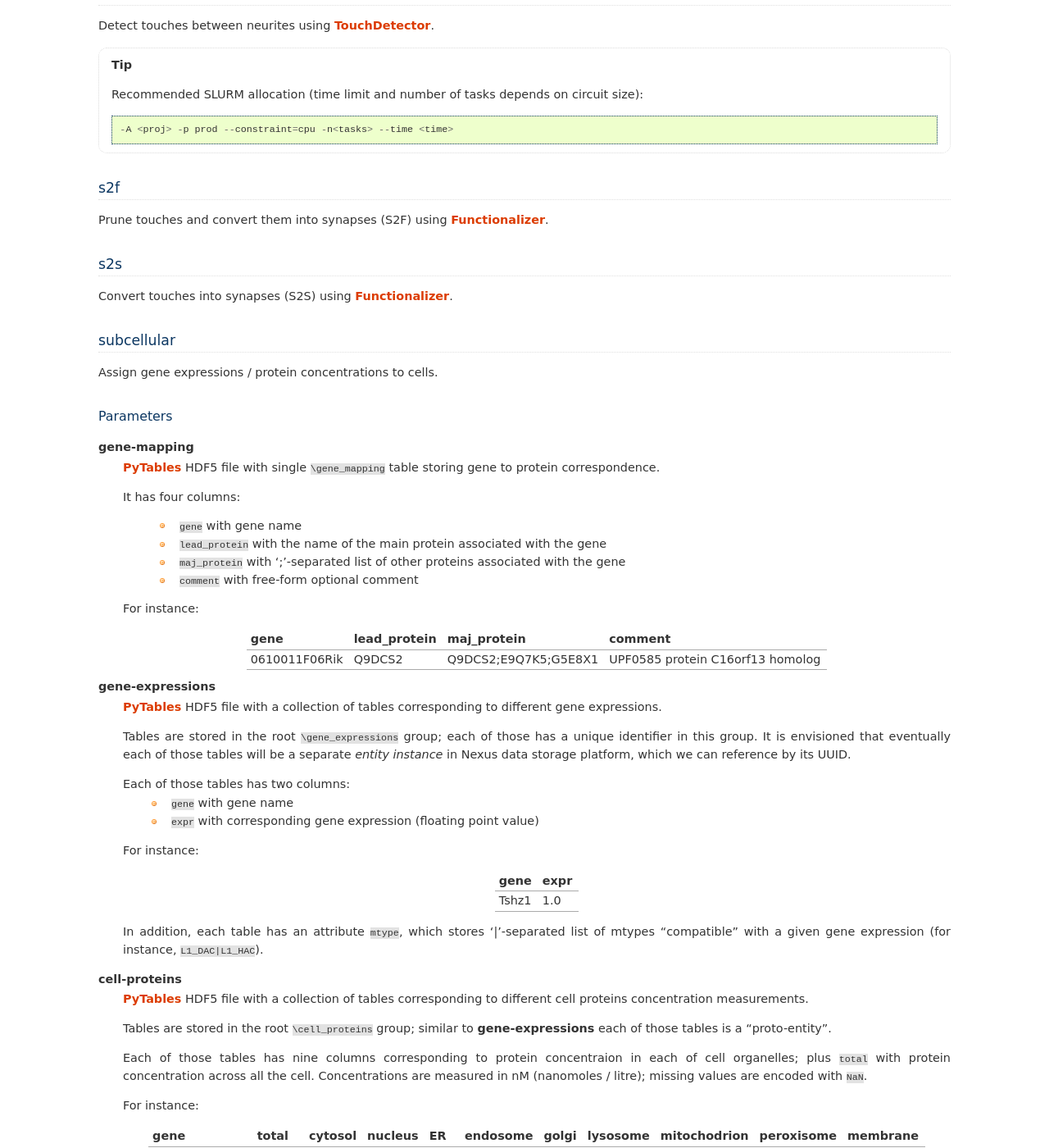
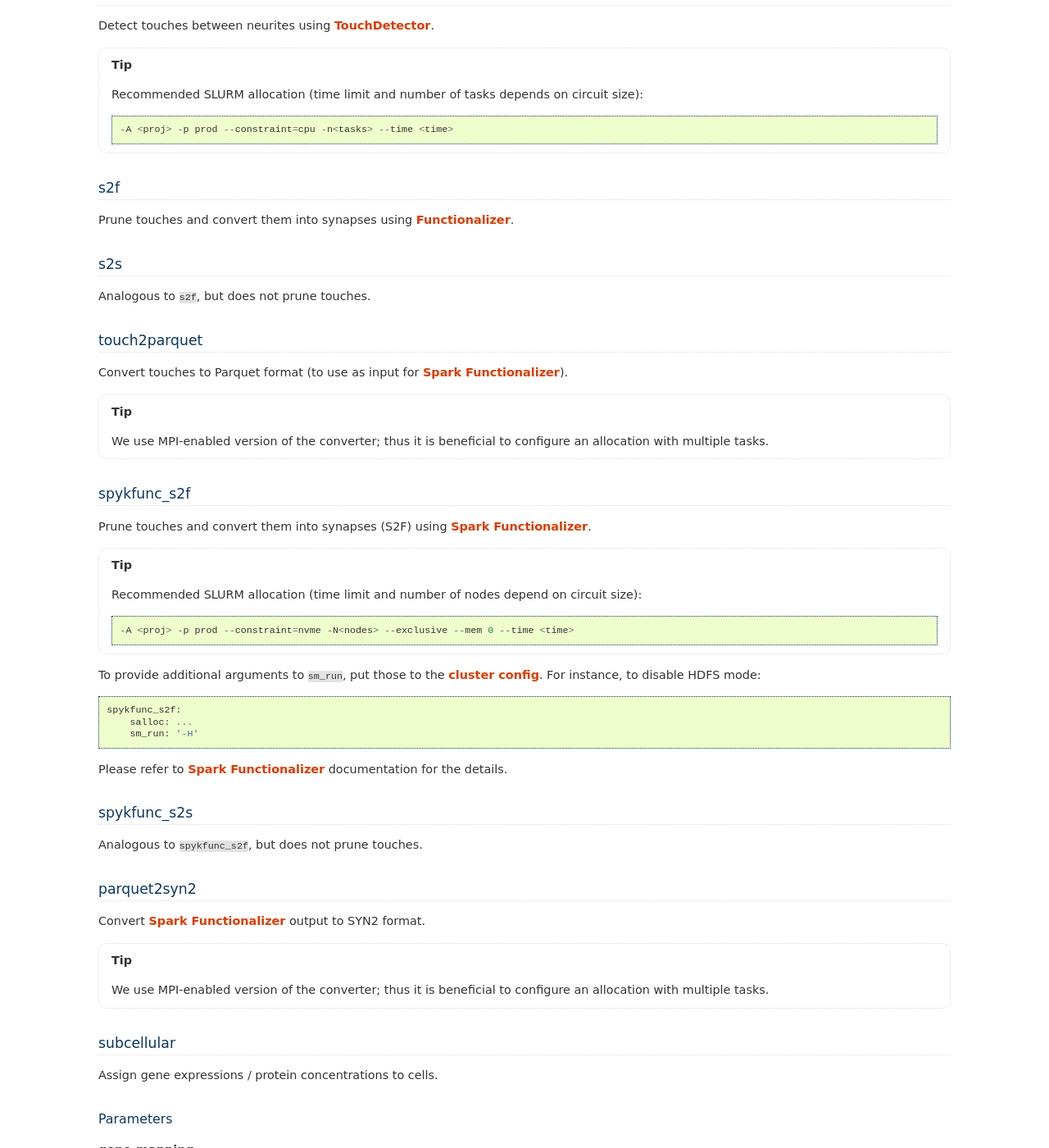
Before and after one commit to BlueBrain/circuit-build, a Sphinx documentation site: the page built from doc/source/phases.rst, in a window 1280 px wide and 1400 px high, scrolled down 2072 px. Shown: the whole window at 82% size. Built offline with Sphinx 7.4.7, drawn with Linux system fonts in a browser that asks for light colours; some of the changed text lies outside the part shown.

Commit message:
Introduced 'spykfunc' phases [NCX-131]
Change-Id: I6c330995cde9f22d034ef1391f12c551d843f912

```diff
--- a/doc/source/conf.py
+++ b/doc/source/conf.py
@@ -51,9 +51,9 @@ copyright = u'2018, NSE team'
 # built documents.
 #
 # The short X.Y version.
-version = '1.2'
+version = '1.3'
 # The full version, including alpha/beta/rc tags.
-release = '1.2'
+release = '1.3'
 
 # The language for content autogenerated by Sphinx. Refer to documentation
 # for a list of supported languages.
--- a/doc/source/phases.rst
+++ b/doc/source/phases.rst
@@ -138,7 +138,63 @@ Prune touches and convert them into synapses (S2F) using `Functionalizer <https:
 s2s
 ---
 
-Convert touches into synapses (S2S) using `Functionalizer <https://bbpteam.epfl.ch/documentation/#functionalizer>`_.
+Analogous to ``s2f``, but does not prune touches.
+
+.. _ref-phase-touch2parquet:
+
+touch2parquet
+-------------
+
+Convert touches to Parquet format (to use as input for `Spark Functionalizer <https://bbpteam.epfl.ch/documentation/#spykfunc>`_).
+
+.. tip::
+
+    We use MPI-enabled version of the converter; thus it is beneficial to configure an allocation with multiple tasks.
+
+.. _ref-phase-spykfunc_s2f:
+
+spykfunc_s2f
+------------
+
+Prune touches and convert them into synapses (S2F) using `Spark Functionalizer <https://bbpteam.epfl.ch/documentation/#spykfunc>`_.
+
+.. tip::
+
+    Recommended SLURM allocation (time limit and number of nodes depend on circuit size):
+
+    ::
+
+        -A <proj> -p prod --constraint=nvme -N<nodes> --exclusive --mem 0 --time <time>
+
+To provide additional arguments to ``sm_run``, put those to the :ref:`cluster config <ref-cluster-config>`.
+For instance, to disable HDFS mode:
+
+::
+
+    spykfunc_s2f:
+        salloc: ...
+        sm_run: '-H'
+
+Please refer to `Spark Functionalizer <https://bbpteam.epfl.ch/documentation/#spykfunc>`_ documentation for the details.
+
+
+.. _ref-phase-spykfunc_s2s:
+
+spykfunc_s2s
+------------
+
+Analogous to ``spykfunc_s2f``, but does not prune touches.
+
+.. _ref-phase-parquet2syn2:
+
+parquet2syn2
+------------
+
+Convert `Spark Functionalizer <https://bbpteam.epfl.ch/documentation/#spykfunc>`_ output to SYN2 format.
+
+.. tip::
+
+    We use MPI-enabled version of the converter; thus it is beneficial to configure an allocation with multiple tasks.
 
 
 .. _ref-phase-subcellular:
```
Also changed, not shown: other parts of doc/source/phases.rst (+1 -1 lines), doc/source/tutorial.rst (+13 -0 lines), 1 other file.
